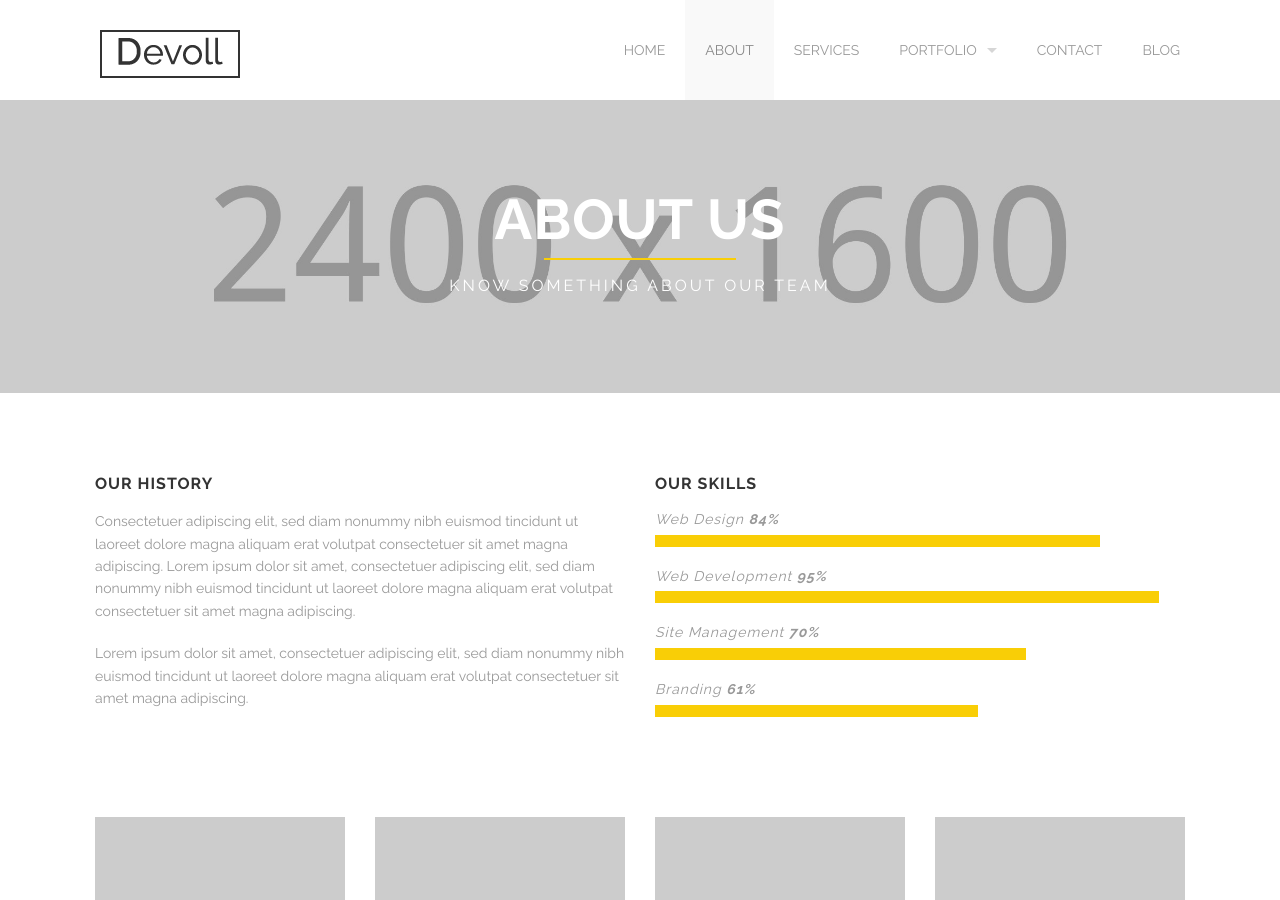
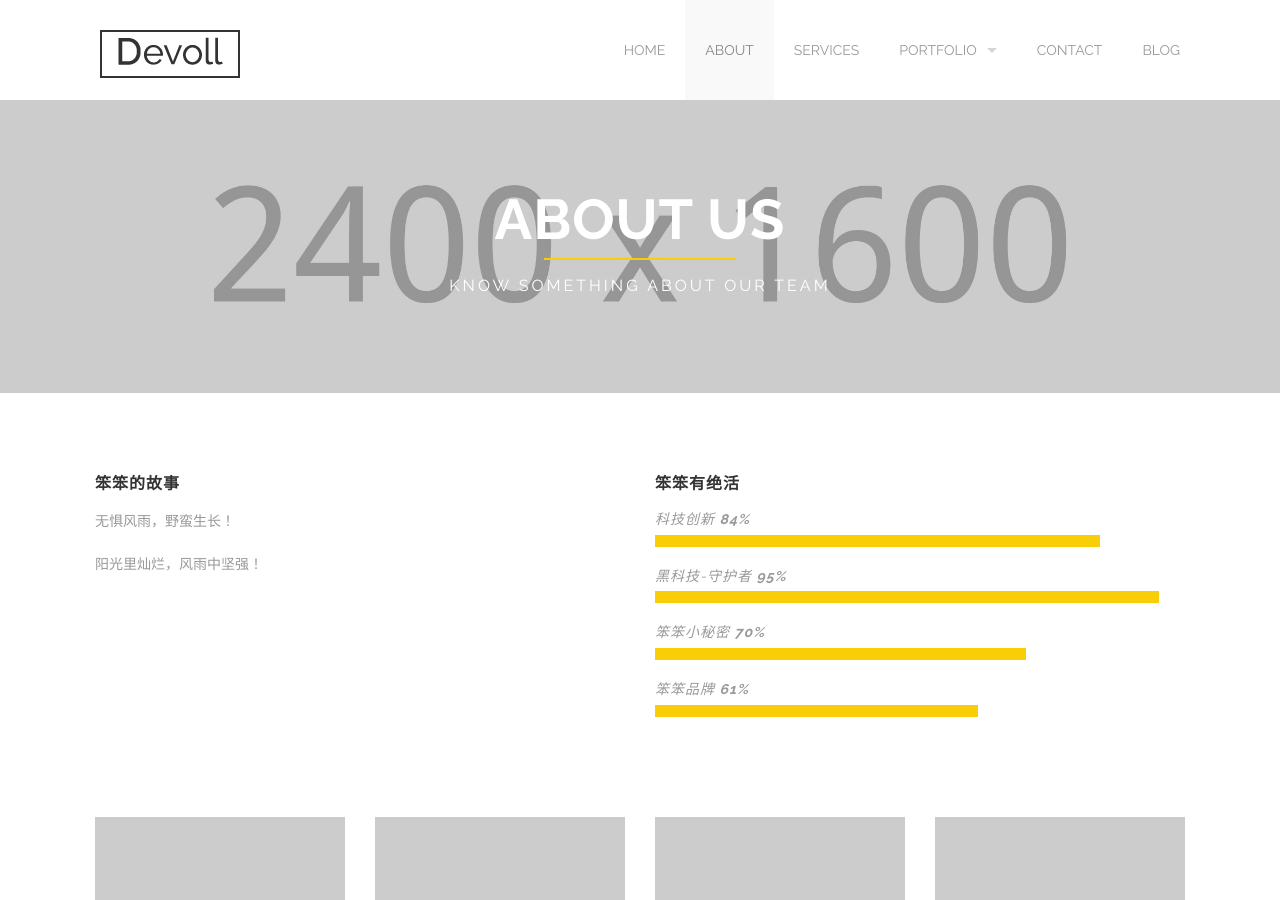
Before and after one commit to braveheart007/braveheart007.github.io, a Jekyll site: the page built from about.html, in a window 1280 px wide and 900 px high. Built offline with Jekyll 4.4.1, drawn with Linux system fonts in a browser that asks for light colours.

Commit message:
Update about.html

```diff
--- a/about.html
+++ b/about.html
@@ -3,13 +3,13 @@ layout: default
 title: About
 section_id: about
 skills:
-  - title: Web Design
+  - title: 科技创新
     percentage: 84
-  - title: Web Development
+  - title: 黑科技-守护者
     percentage: 95
-  - title: Site Management
+  - title: 笨笨小秘密
     percentage: 70
-  - title: Branding
+  - title: 笨笨品牌
     percentage: 61
 testimonials:
   - quote: Reprehenderit eos et non et ut eum reprehenderit quis sequi quia vel repellendus id. Velit quit blanditiis dolor quam error eos dolores sequi eaque rerum est. Velit quit blanditiis dolor quam error eos dolores sequi eaque rerum est.
@@ -32,12 +32,12 @@ testimonials:
 <div class='full'>
   <div class='row'>
     <div class='medium-6 columns'>
-      <h3>Our history</h3>
-      <p>Consectetuer adipiscing elit, sed diam nonummy nibh euismod tincidunt ut laoreet dolore magna aliquam erat volutpat consectetuer sit amet magna adipiscing. Lorem ipsum dolor sit amet, consectetuer adipiscing elit, sed diam nonummy nibh euismod tincidunt ut laoreet dolore magna aliquam erat volutpat consectetuer sit amet magna adipiscing.</p>
-      <p>Lorem ipsum dolor sit amet, consectetuer adipiscing elit, sed diam nonummy nibh euismod tincidunt ut laoreet dolore magna aliquam erat volutpat consectetuer sit amet magna adipiscing.</p>
+      <h3>笨笨的故事</h3>
+      <p>无惧风雨，野蛮生长！</p>
+      <p>阳光里灿烂，风雨中坚强！</p>
     </div>
     <div class='medium-6 columns'>
-      <h3>Our skills</h3>
+      <h3>笨笨有绝活</h3>
       <div class='mod modBarGraph'>
         <ul class='bars'>
           {% for skill in page.skills %}
```
